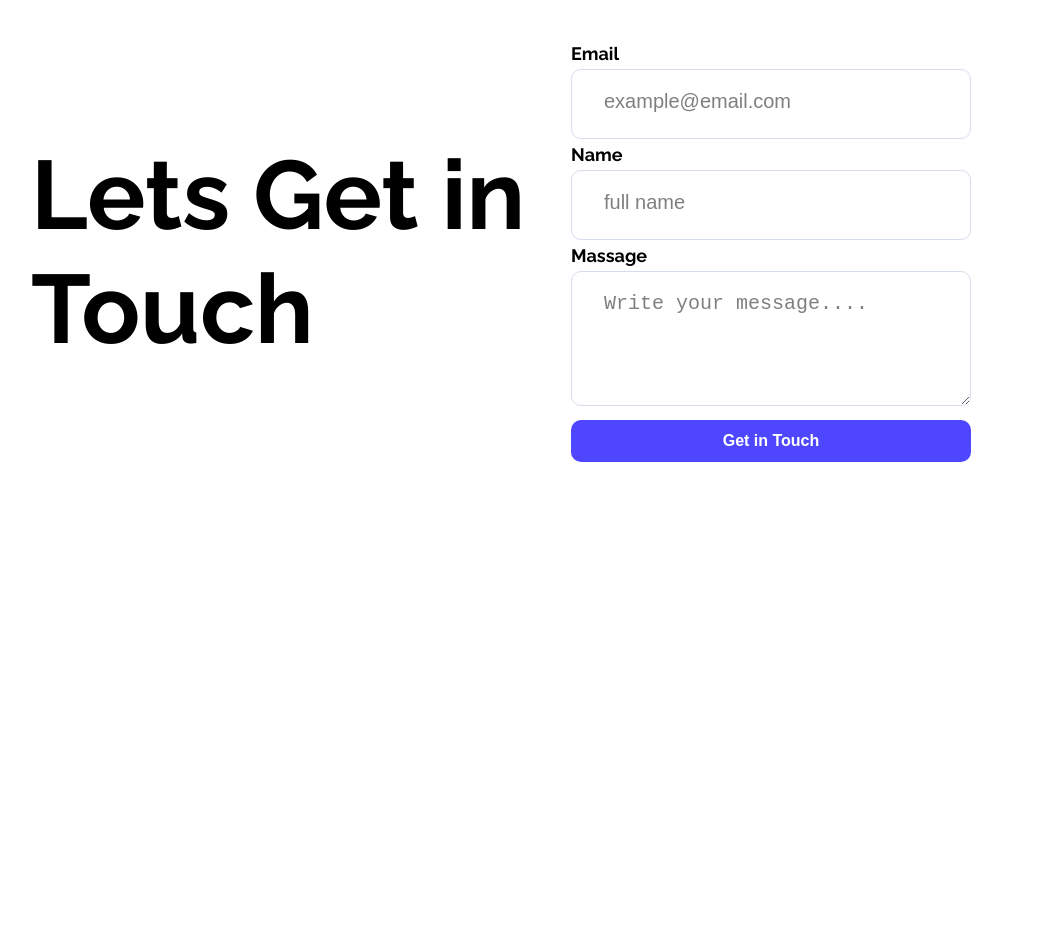
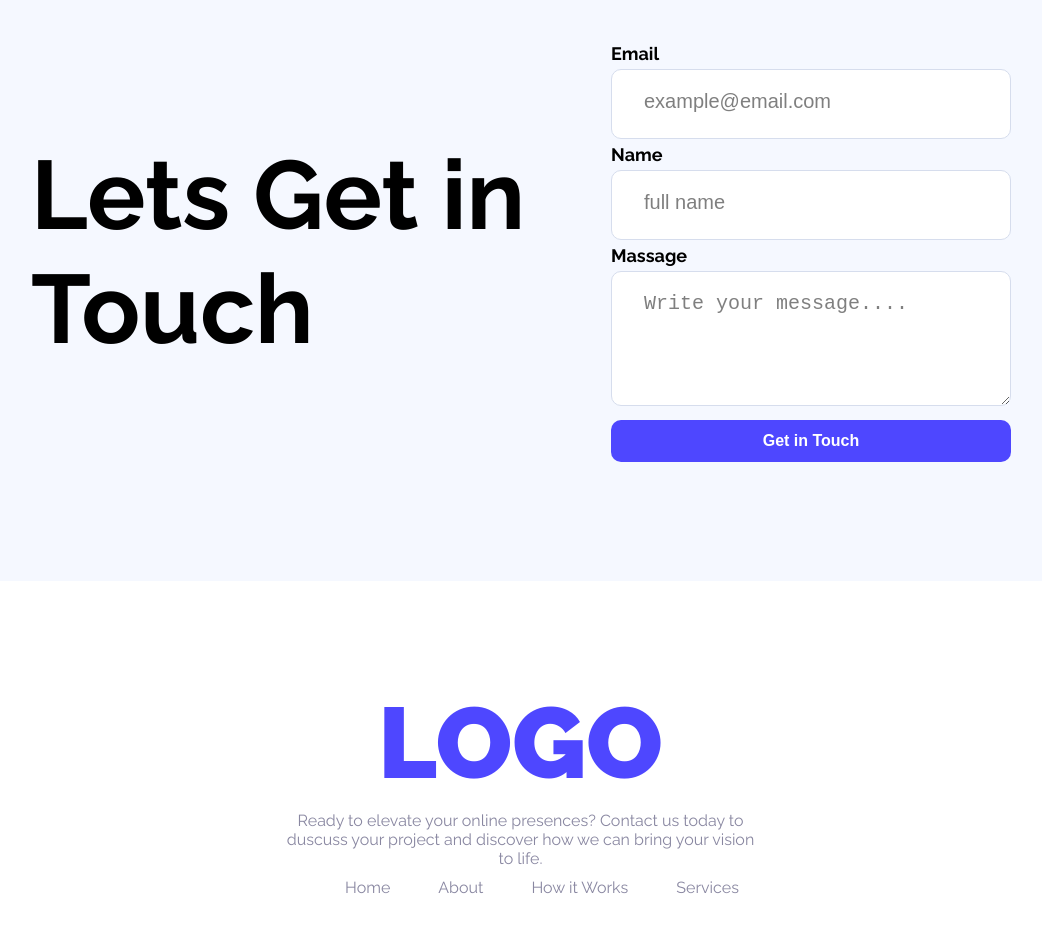
Before and after one commit to ruhulaminn1316/B12Assignment-01, a plain HTML site: page index.html in a window 1280 px wide. Shown: the part 1653-2586 px from the top of the page, without its empty margins (119-1161 px from the left). Before the commit the page ends 2234 px from the top, so only its background shows below. Drawn offline with Linux system fonts and the light colour scheme.

Commit message:
footer section done

```diff
--- a/index.html
+++ b/index.html
@@ -112,7 +112,20 @@
 
 
       <!-- footer Section -->
-       <footer>
+       <footer class="footer-section">
+        <section>
+            <h2 class="footer-logo">
+                LOGO
+            </h2>
+            <p class="div-footer-p">Ready to elevate your online presences? Contact us today to duscuss your project and discover how we can bring your vision to life.</p>
+            <div class="div-footer">
+                <ul><li><a href="#">Home</a></li>
+                <li><a href="">About</a></li>
+                <li><a href="">How it Works</a></li>
+                <li><a href="">Services</a></li></ul>
+            </div>
+
+        </section>
 
        </footer>
 </body>
--- a/styles/styles.css
+++ b/styles/styles.css
@@ -1,6 +1,10 @@
 *{
     margin: 0;
     padding: 0;
+
+}
+body{
+    background-color: rgb(245, 248, 255);
 }
 /* body part */
 .raleway-fonts{
@@ -130,12 +134,7 @@ justify-content: space-between;
 
 margin: 150px 150px 15px 150px;
 }
-.form-section{
-background-color: #FFFFFF;
-padding: 40px;
-border-radius: 12px;
 
-}
 .part-3-form{
     display: flex;
     justify-content: center;align-items: center;
@@ -182,3 +181,34 @@ textarea{
     width: 400px;
     margin-top: 10px;
 }
+
+
+/* footer section  */
+
+.footer-section{
+    background-color: rgb(255, 255, 255);
+    padding: 103px 255px 104px 254px;
+    box-sizing: border-box;
+    text-align: center;
+}
+.div-footer ul {
+    display: flex;
+    gap: 48px;
+    padding-left: 210px;
+    list-style: none;
+
+}
+.div-footer ul li a{
+    text-decoration: none;
+    color: rgb(137, 135, 161);
+}
+.div-footer-p{
+     color: rgb(137, 135, 161);
+     padding: 10px 145px;
+}
+.footer-logo{
+font-size: 100px;
+font-weight: 900;
+color: #4E47FF;
+
+}
```
